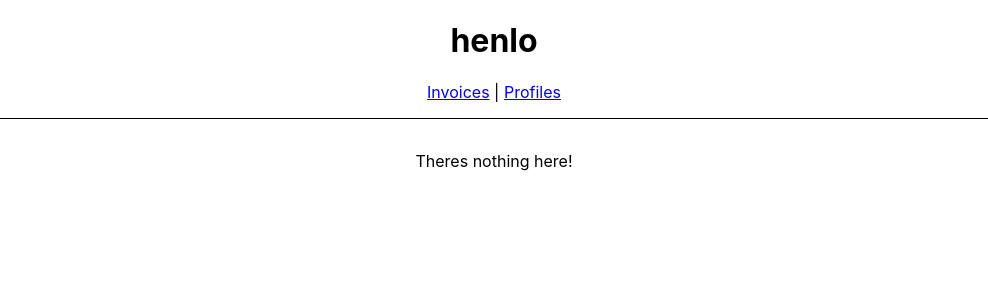
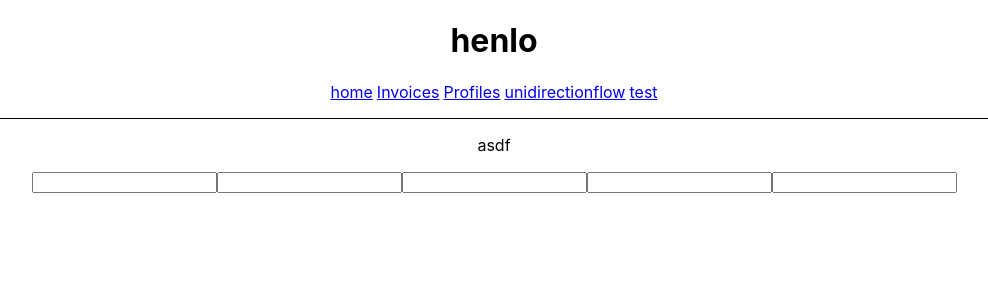
Before and after one commit to PatgioK/react-router-dom-site, a React (Create React App) app: page /unidirectionflow in a window 1280 px wide. Shown: the top 300 px of the page, without its empty margins (146-1134 px from the left). Built offline with nearby package versions, Linux system fonts and the light colour scheme.

Commit message:
bugged input field event typing

```diff
--- a/src/App.css
+++ b/src/App.css
@@ -24,6 +24,10 @@
   color: white;
 }
 
+.Link {
+  margin: 2px;
+}
+
 .App-link {
   color: #61dafb;
 }
--- a/src/App.tsx
+++ b/src/App.tsx
@@ -12,8 +12,11 @@ function App() {
           paddingBottom: "1rem"
         }}
       >
-        <Link to="/invoices">Invoices</Link> |{" "}
-        <Link to="/profile">Profiles</Link>
+        <Link className="Link" to="/">home</Link>
+        <Link className='Link' to="/invoices">Invoices</Link>
+        <Link className='Link' to="/profile">Profiles</Link>
+        <Link className='Link' to="/unidirectionflow">unidirectionflow</Link>
+        <Link className='Link' to="/test">test</Link>
       </nav>
       <Outlet />
     </div>
--- a/src/index.tsx
+++ b/src/index.tsx
@@ -7,6 +7,8 @@ import reportWebVitals from "./reportWebVitals";
 import Invoices from "./routes/invoices";
 import Profile from "./routes/profile";
 import Invoice from "./routes/invoice";
+import Unidirectionflow from "./routes/unidirectionflow";
+import Test from "./routes/test";
 
 // Routing tutorial: https://github.com/remix-run/react-router/blob/main/docs/getting-started/tutorial.md
 
@@ -15,7 +17,10 @@ ReactDOM.render(
     <BrowserRouter>
       <Routes>
         <Route path="/" element={<App />}>
+          <Route path="unidirectionflow" element={<Unidirectionflow />} />
+          <Route path="test" element={<Test />} />
           <Route path="profile" element={<Profile />} />
+
           <Route path="invoices" element={<Invoices />}>
             <Route
               index
@@ -26,12 +31,14 @@ ReactDOM.render(
               }
             />
             {/* index route,
-Index routes render in the parent routes outlet at the parent route's path.
-Index routes match when a parent route matches but none of the other children match.
-Index routes are the default child route for a parent route.
-Index routes render when the user hasn't clicked one of the items in a navigation list yet. */}
+            Index routes render in the parent routes outlet at the parent route's path.
+            Index routes match when a parent route matches but none of the other children match.
+            Index routes are the default child route for a parent route.
+            Index routes render when the user hasn't clicked one of the items in a navigation list yet. */}
             <Route path=":invoiceId" element={<Invoice />} />
           </Route>
+
+          {/* '*' is has a special meaning here, it will match when no other routes do.  */}
           <Route
             path="*"
             element={
@@ -40,10 +47,8 @@ Index routes render when the user hasn't clicked one of the items in a navigatio
               </main>
             }
           />
-          {/* '*' is has a special meaning here, it will match when no other routes do.  */}
         </Route>
       </Routes>
-      {/* <App /> */}
     </BrowserRouter>
   </React.StrictMode>,
   document.getElementById("root")
--- /dev/null
+++ b/src/routes/test.tsx
@@ -0,0 +1,7 @@
+export default function Test() {
+    return (
+        <main>
+            <p>test</p>
+        </main>
+    );
+}
--- /dev/null
+++ b/src/routes/unidirectionflow.tsx
@@ -0,0 +1,42 @@
+import React, { ChangeEvent, ChangeEventHandler, useState } from "react";
+
+export default function Unidirectionflow() {
+  const [state, setState] = useState("");
+  const [state2, setState2] = useState("");
+  const [state3, setState3] = useState("");
+  const [state4, setState4] = useState("");
+  const [state5, setState5] = useState("");
+
+  function handleChange(e: ChangeEventHandler<HTMLInputElement>): void {
+    setState((e.target as HTMLInputElement).value);
+  }
+
+  function handleChange2(e: {
+    target: React.ChangeEventHandler<HTMLInputElement>;
+  }) {
+    setState2(e.target.value);
+  }
+
+  function handleChange3(e: React.FormEvent<HTMLInputElement>): void {
+    setState2(e.currentTarget.value);
+  }
+
+  let handleChange4 = (e: React.FormEvent<HTMLInputElement>): void => {
+    setState3((e.target as HTMLInputElement).value);
+  };
+
+  let handleChange5 = (event: ChangeEvent<HTMLInputElement>) => {
+    setState5(event.currentTarget.value);
+  };
+
+  return (
+    <main>
+      <p>asdf</p>
+      <input type="text" value={state} onChange={() => handleChange} />
+      <input type="text" value={state2} onChange={() => handleChange2} />
+      <input type="text" value={state3} onChange={() => handleChange3} />
+      <input type="text" value={state4} onChange={() => handleChange4} />
+      <input type="text" value={state4} onChange={() => handleChange5} />
+    </main>
+  );
+}
```
Also changed, not shown: src/routes/profile.tsx (+4 -9 lines).
